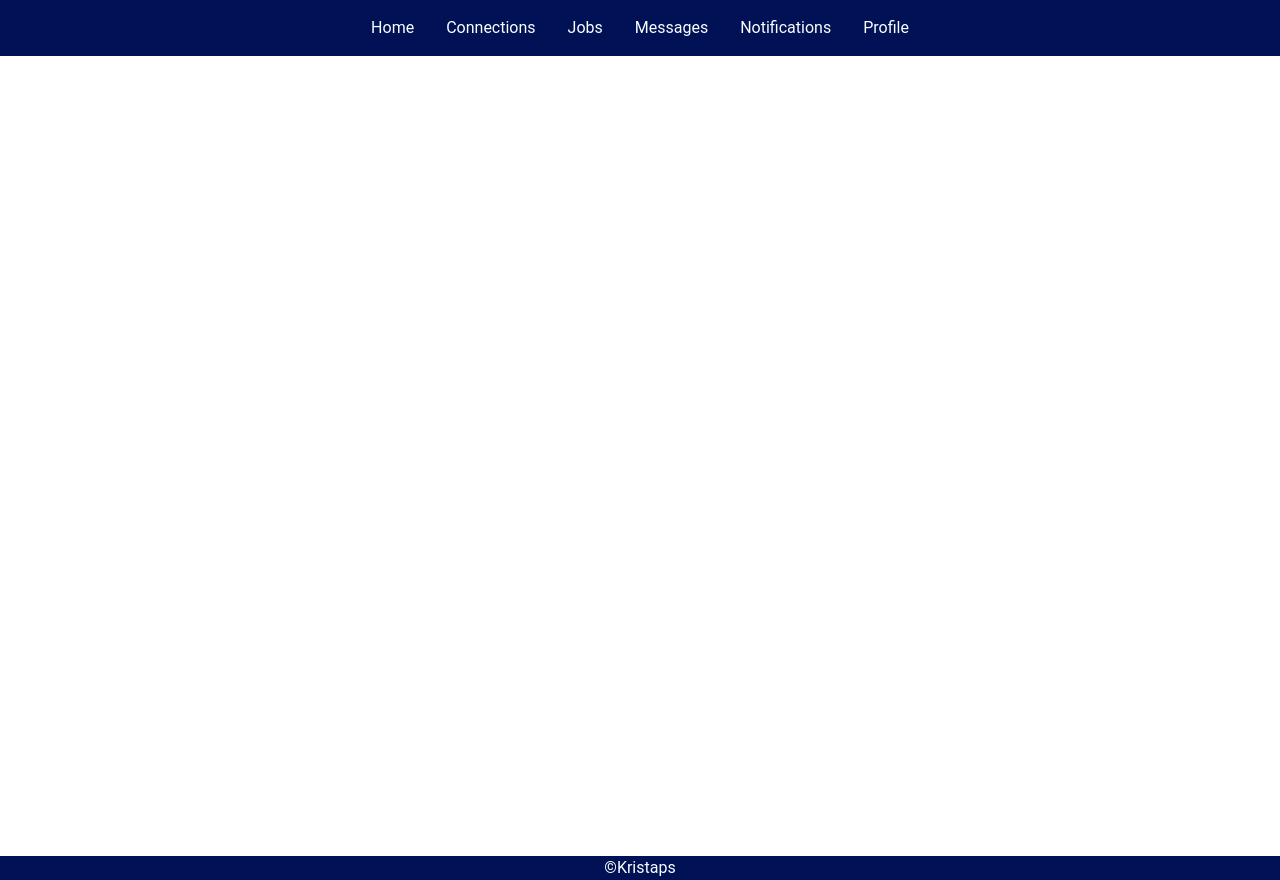
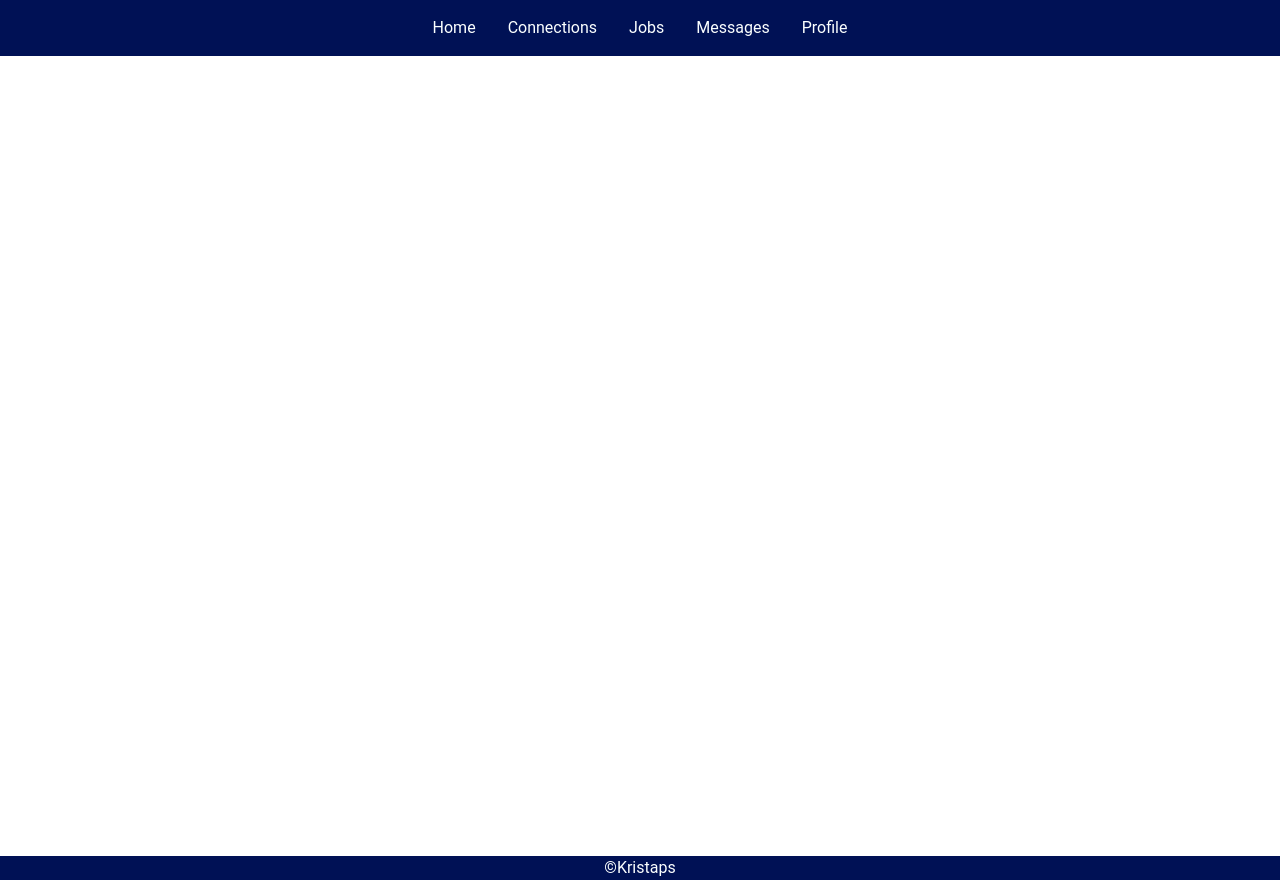
Before and after one commit to kristzz/LinkUpMain, a Vue app in the folder frontend/: page / in a window 1280 px wide. Built offline with nearby package versions, Linux system fonts and the light colour scheme.

Commit message:
navbar last fix

```diff
--- a/frontend/src/components/NavBar.vue
+++ b/frontend/src/components/NavBar.vue
@@ -8,7 +8,6 @@
        <p><router-link :to="{ name: 'connections'}">Connections</router-link></p>
        <p><router-link :to="{ name: 'jobs'}">Jobs</router-link></p>
        <p><router-link :to="{ name: 'messages' }">Messages</router-link></p>
-       <p><router-link :to="{ name: 'notifications'}">Notifications</router-link></p>
        <p><router-link :to="{ name: 'profile'}">Profile</router-link></p>
     </header>
 </template>
```
